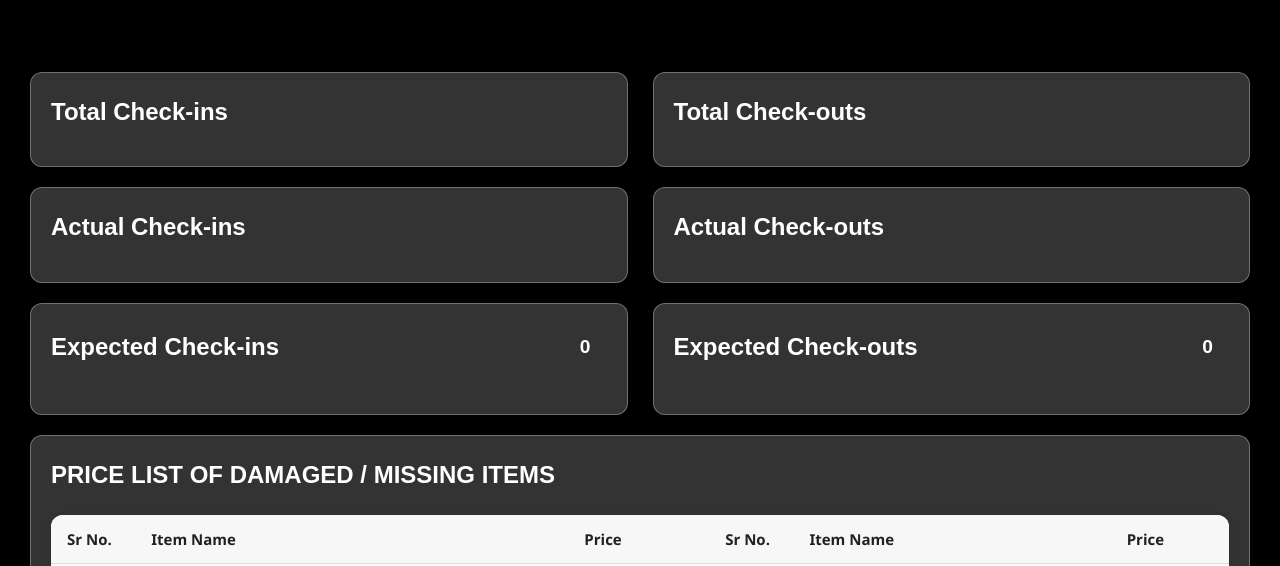
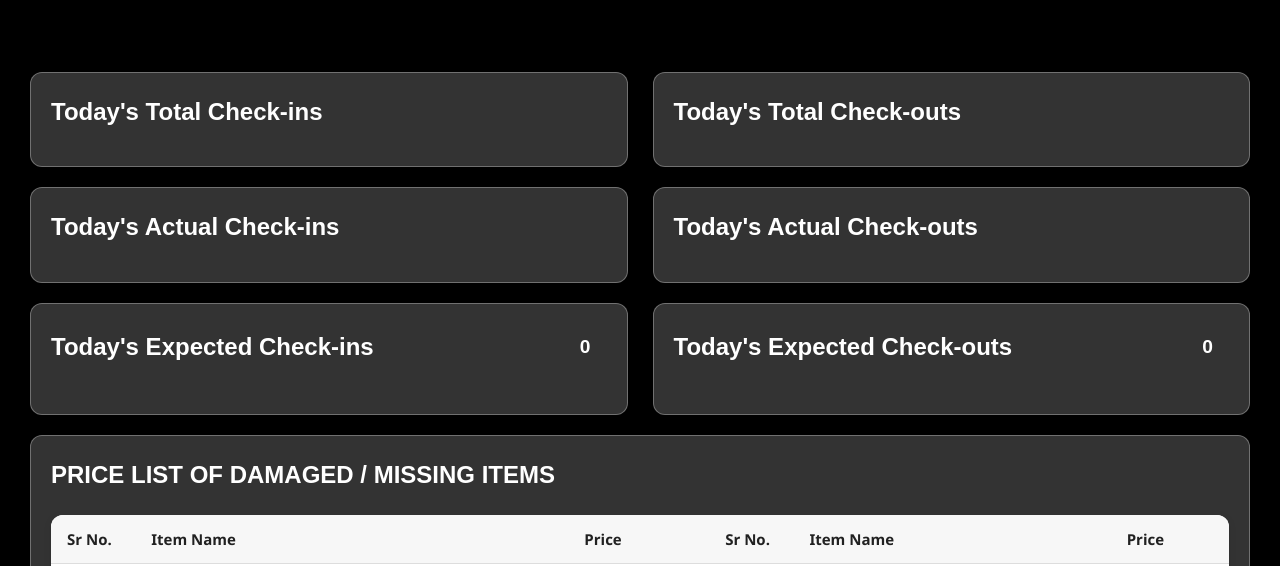
Before and after one commit to mehranRnD/hostaway-dashboard, a website: page public/index.html in a window 1280 px wide. Shown: the part 783-1349 px from the top of the page. Drawn offline with nearby package versions, Linux system fonts and the light colour scheme; no server answers.

Commit message:
changes in index

```diff
--- a/public/index.html
+++ b/public/index.html
@@ -187,14 +187,14 @@
       </div>
       <div class="main-body">
         <div class="section" style="margin-top: 40px">
-          <h2 style="color: white">Total Check-ins</h2>
+          <h2 style="color: white">Today's Total Check-ins</h2>
           <div class="reservations-grid" id="totalCheckInsList">
             <!-- Actual check-ins will be added here -->
           </div>
         </div>
 
         <div class="section" style="margin-top: 40px">
-          <h2 style="color: white">Total Check-outs</h2>
+          <h2 style="color: white">Today's Total Check-outs</h2>
           <div class="reservations-grid" id="totalCheckOutsList">
             <!-- Actual check-outs will be added here -->
           </div>
@@ -203,14 +203,14 @@
       <!-- Main Body Sections -->
       <div class="main-body">
         <div class="section" id="actualCheckIns">
-          <h2 style="color: white">Actual Check-ins</h2>
+          <h2 style="color: white">Today's Actual Check-ins</h2>
           <div class="reservations-grid" id="actualCheckInsList">
             <!-- Actual check-ins will be added here -->
           </div>
         </div>
 
         <div class="section" id="actualCheckOuts">
-          <h2 style="color: white">Actual Check-outs</h2>
+          <h2 style="color: white">Today's Actual Check-outs</h2>
           <div class="reservations-grid" id="actualCheckOutsList">
             <!-- Actual check-outs will be added here -->
           </div>
@@ -221,7 +221,7 @@
       <div class="expected-sections">
         <div class="section" id="expectedCheckInsSection">
           <div class="section-header">
-            <h2 style="color: white">Expected Check-ins</h2>
+            <h2 style="color: white">Today's Expected Check-ins</h2>
             <div class="check-ins-count" id="todayCheckInsCount">0</div>
           </div>
           <div class="guest-grid" id="expectedCheckInsList">
@@ -231,7 +231,7 @@
 
         <div class="section" id="expectedCheckOutsSection">
           <div class="section-header">
-            <h2 style="color: white">Expected Check-outs</h2>
+            <h2 style="color: white">Today's Expected Check-outs</h2>
             <div class="check-outs-count" id="todayCheckOutsCount">0</div>
           </div>
           <div class="guest-grid" id="expectedCheckOutsList">
```
